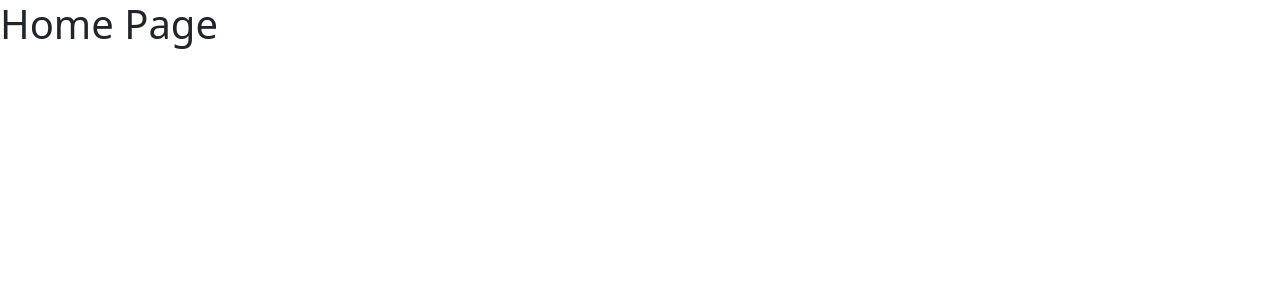
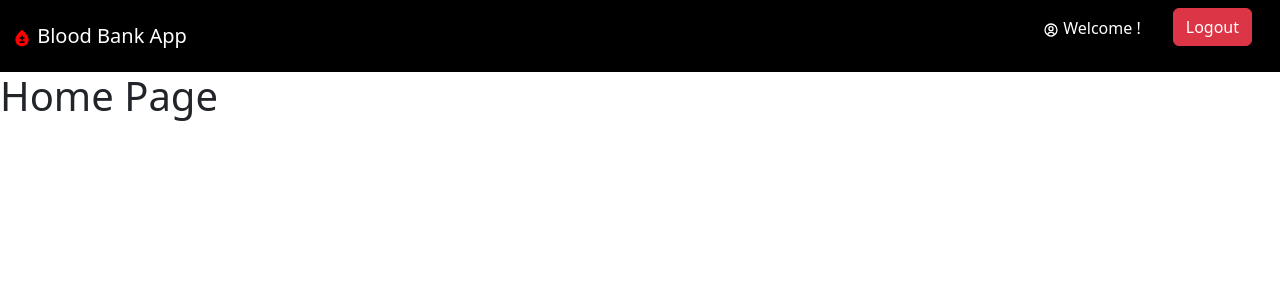
Before and after one commit to AkshatKumar1609/BD, a React (Create React App) app in the folder client/: page / in a window 1280 px wide. Shown: the top 300 px of the page. Built offline with nearby package versions, Linux system fonts and the light colour scheme; sample sign-in values are in the browser's storage.

Commit message:
Header of Home Page created

```diff
--- a/client/package.json
+++ b/client/package.json
@@ -11,6 +11,7 @@
     "axios": "^1.8.4",
     "react": "^19.1.0",
     "react-dom": "^19.1.0",
+    "react-icons": "^5.5.0",
     "react-redux": "^9.2.0",
     "react-router-dom": "^7.7.1",
     "react-scripts": "5.0.1",
--- /dev/null
+++ b/client/src/components/shared/Layout/Header.js
@@ -0,0 +1,36 @@
+import React from 'react'
+import { MdBloodtype } from "react-icons/md";
+import { BiUserCircle } from "react-icons/bi";
+import { useSelector } from 'react-redux';
+import {useNavigate}  from 'react-router-dom';
+
+const Header = () => {
+    const { user } = useSelector(state => state.auth);
+    const navigate = useNavigate();
+
+    //logout
+    const handleLogout = () => {
+        localStorage.clear();
+        alert('Logout Successfully');
+        navigate('/login');
+    };
+  return (
+    <>
+        <nav className='navbar'>
+            <div className='container-fluid'>
+                <div className='navbar-brand'><MdBloodtype  color='red'/> Blood Bank App</div>
+                <ul className='navbar-nav flex-row'>
+                    <li className='nav-item mx-3'>
+                        <p className='nav-link'><BiUserCircle /> Welcome {user?.name} !</p>
+                    </li>
+                    <li className='nav-item mx-3'>
+                        <button className='btn btn-danger' onClick={handleLogout}>Logout</button>
+                    </li>
+                </ul>
+            </div>
+        </nav>
+    </>
+  )
+}
+
+export default Header
--- /dev/null
+++ b/client/src/components/shared/Layout/Layout.js
@@ -0,0 +1,15 @@
+import React, { Children } from 'react'
+import Header from './Header';
+
+const Layout = ({children}) => {
+  return (
+    <>
+        <div className='header'>
+            <Header />
+        </div>
+        <div className='content'>{children}</div>
+    </>
+  )
+}
+
+export default Layout;
--- a/client/src/index.css
+++ b/client/src/index.css
@@ -40,3 +40,12 @@
     transform: rotate(360deg);
   }
 }
+
+.navbar{
+  background-color: black !important;
+  color: white !important;
+}
+.nav-link,.navbar-brand{
+  background-color: black !important;
+  color: white !important;
+}
--- a/client/src/pages/HomePage.js
+++ b/client/src/pages/HomePage.js
@@ -1,18 +1,19 @@
 import React from 'react'
 import { useSelector } from 'react-redux'
 import Spinner from '../components/shared/Spinner';
+import Layout from '../components/shared/Layout/Layout';
 
 const HomePage = () => {
   const {loading,error} = useSelector(state => state.auth);
   return (
-    <>
+    <Layout>
       {error && <span>{alert(error)}</span>}
       {loading ? <Spinner/> :(
         <>
           <h1>Home Page</h1>
         </>
       )}
-    </>
+    </Layout>
   )
 }
 
--- a/client/src/pages/auth/Login.js
+++ b/client/src/pages/auth/Login.js
@@ -3,7 +3,7 @@ import Form from '../../components/shared/Form/Form'
 import { useSelector } from 'react-redux'
 import { useNavigate } from 'react-router-dom'
 import Spinner from '../../components/shared/Spinner'
-import { toast } from 'react-toastify'
+// import { toast } from 'react-toastify'
 
 const Login = () => {
   const { user } = useSelector(state => state.auth);
```
Also changed, not shown: 1 other file (tests, documents, lock files or other folders).
